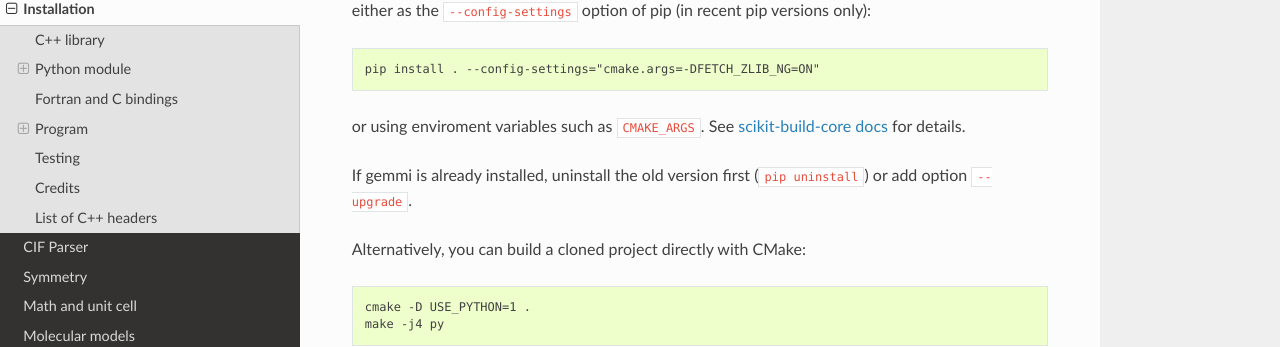
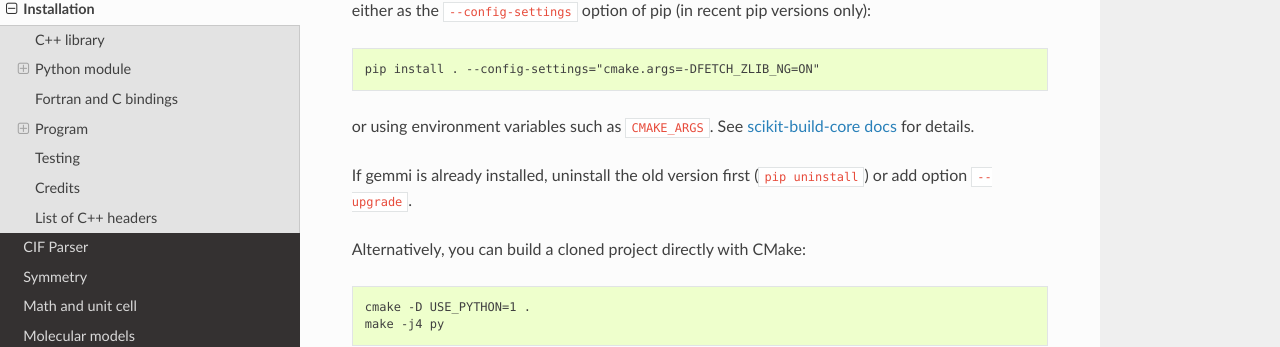
Before and after one commit to project-gemmi/gemmi, a Sphinx documentation site: the page built from docs/install.rst, in a window 1280 px wide and 900 px high, scrolled down 2487 px. Shown: the part 141-488 px from the top of the window. Built offline with Sphinx 7.4.7 and the Read the Docs theme 2.0.0, drawn with Linux system fonts in a browser that asks for light colours.

Commit message:
version 0.6.5

```diff
--- a/docs/gemmi-help.txt
+++ b/docs/gemmi-help.txt
@@ -1,5 +1,5 @@
 $ gemmi -h
-gemmi 0.6.5-dev
+gemmi 0.6.5
 Command-line utility that accompanies the GEMMI library,
 which is a joint project of CCP4 and Global Phasing Ltd.
 Licence: Mozilla Public License 2.0. Copyright Global Phasing Ltd.
--- a/docs/install.rst
+++ b/docs/install.rst
@@ -129,7 +129,7 @@
 
   pip install . --config-settings="cmake.args=-DFETCH_ZLIB_NG=ON"
 
-or using enviroment variables such as `CMAKE_ARGS`. See
+or using environment variables such as `CMAKE_ARGS`. See
 `scikit-build-core docs <https://scikit-build-core.readthedocs.io/en/latest/configuration.html#configuring-cmake-arguments-and-defines>`_
 for details.
 
```
Also changed, not shown: 1 other file.
